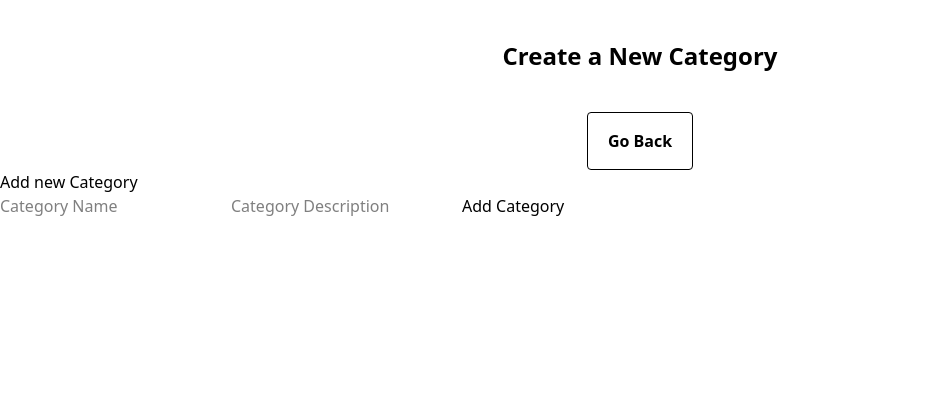
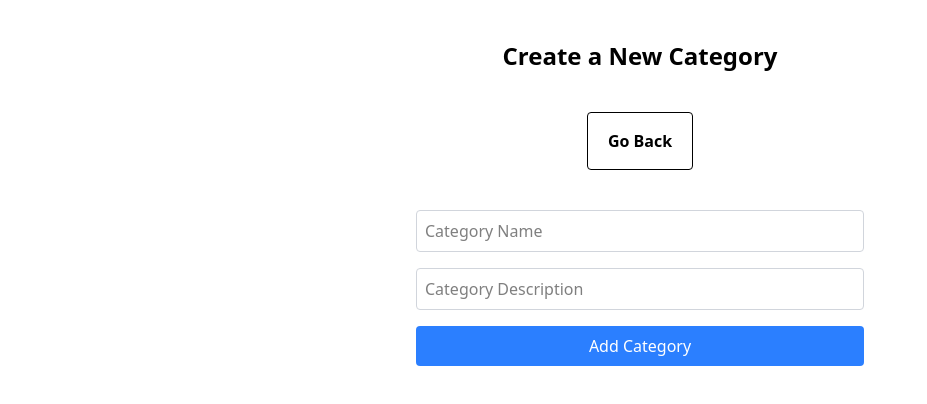
Before and after one commit to AdnanChowdhury7249/Project-Inventory-Application, a React (Vite) app in the folder frontend/: page /create-category in a window 1280 px wide. Shown: the top 404 px of the page, without its empty margins (0-927 px from the left). Built offline with nearby package versions, Linux system fonts and the light colour scheme.

Commit message:
form styling

```diff
--- a/frontend/src/components/CategoryForm.jsx
+++ b/frontend/src/components/CategoryForm.jsx
@@ -23,10 +23,10 @@ const CategoryForm = () => {
   }
 
   return (
-    <div>
-      <h2>Add new Category</h2>
+    <div className="max-w-md mx-auto py-10">
+
       {error && <p className="text-red-500">{error}</p>}
-      <form onSubmit={handleSubmit}>
+      <form onSubmit={handleSubmit} className="flex flex-col gap-4">
         <input
           type="text"
           name="name"
@@ -34,6 +34,7 @@ const CategoryForm = () => {
           onChange={handleChange}
           placeholder="Category Name"
           required
+          className="p-2 border border-gray-300 rounded"
         />
         <input
           type="text"
@@ -42,8 +43,9 @@ const CategoryForm = () => {
           onChange={handleChange}
           placeholder="Category Description"
           required
+          className="p-2 border border-gray-300 rounded"
         />
-        <button type="submit">Add Category</button>
+        <button type="submit" className="bg-blue-500 text-white py-2 rounded cursor-pointer">Add Category</button>
       </form>
 
     </div>
--- a/frontend/src/components/ItemForm.jsx
+++ b/frontend/src/components/ItemForm.jsx
@@ -24,16 +24,16 @@ const ItemForm = () => {
   }
 
   return (
-    <div>
-      <h2>Add new Item</h2>
+    <div className="max-w-md mx-auto py-10">
       {error && <p className="text-red-500">{error}</p>}
-      <form onSubmit={handleSubmit}>
+      <form onSubmit={handleSubmit} className="flex flex-col gap-4">
         <input type="text"
           name="name"
           value={itemData.name}
           onChange={handleChange}
           placeholder="item name"
           required
+          className="p-2 border border-gray-300 rounded"
         />
 
         <input type="text"
@@ -42,10 +42,11 @@ const ItemForm = () => {
           onChange={handleChange}
           placeholder="item description"
           required
+          className="p-2 border border-gray-300 rounded"
         />
-        <button className="cursor-pointer" type="submit">Add Item</button>
+        <button className="bg-blue-500 text-white py-2 rounded cursor-pointer" type="submit">Add Item</button>
       </form>
-    </div>
+    </div >
   )
 }
 
```
